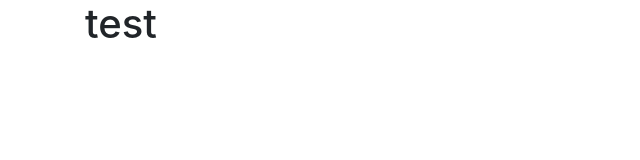
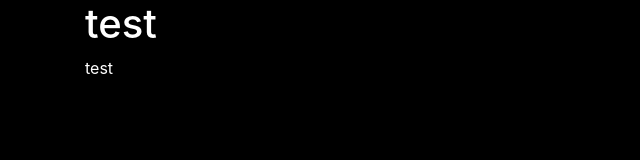
Before and after one commit to my-repo-99/my_blog, a plain HTML site: page public/index.html in a window 1280 px wide. Shown: the whole page, without its empty margins (0-640 px from the left). Drawn offline with nearby package versions, Linux system fonts and the light colour scheme.

Commit message:
color change

```diff
--- a/public/index.html
+++ b/public/index.html
@@ -4,12 +4,23 @@
     <meta charset="UTF-8">
     <meta name="viewport" content="width=device-width, initial-scale=1.0">
     <title>Document</title>
+    <style>
+        * {
+            color: white;
+        }
+    </style>
     <link rel="stylesheet" href="https://stackpath.bootstrapcdn.com/bootstrap/4.5.0/css/bootstrap.min.css" integrity="sha384-9aIt2nRpC12Uk9gS9baDl411NQApFmC26EwAOH8WgZl5MYYxFfc+NcPb1dKGj7Sk" crossorigin="anonymous">
 </head>
-<body>
-    <div class="container">
-        <h1>test</h1>
+<body style="background: black;">
+    <div>
+        <div class="container">
+            <h1>test</h1>
+            <p>
+                test
+            </p>
+        </div>
     </div>
+
 
 <script src="https://code.jquery.com/jquery-3.5.1.slim.min.js" integrity="sha384-DfXdz2htPH0lsSSs5nCTpuj/zy4C+OGpamoFVy38MVBnE+IbbVYUew+OrCXaRkfj" crossorigin="anonymous"></script>
 <script src="https://cdn.jsdelivr.net/npm/popper.js@1.16.0/dist/umd/popper.min.js" integrity="sha384-Q6E9RHvbIyZFJoft+2mJbHaEWldlvI9IOYy5n3zV9zzTtmI3UksdQRVvoxMfooAo" crossorigin="anonymous"></script>
```
